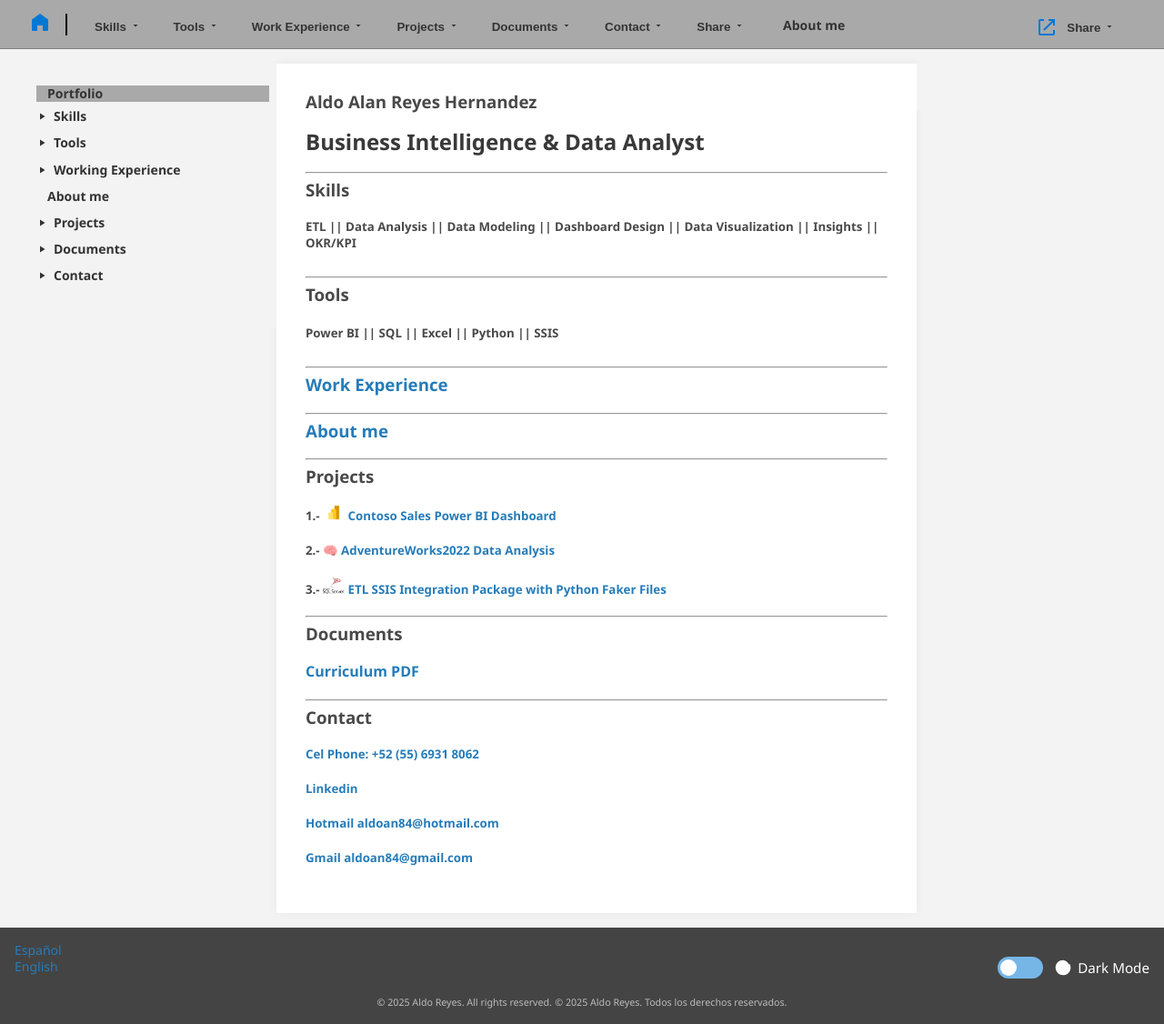
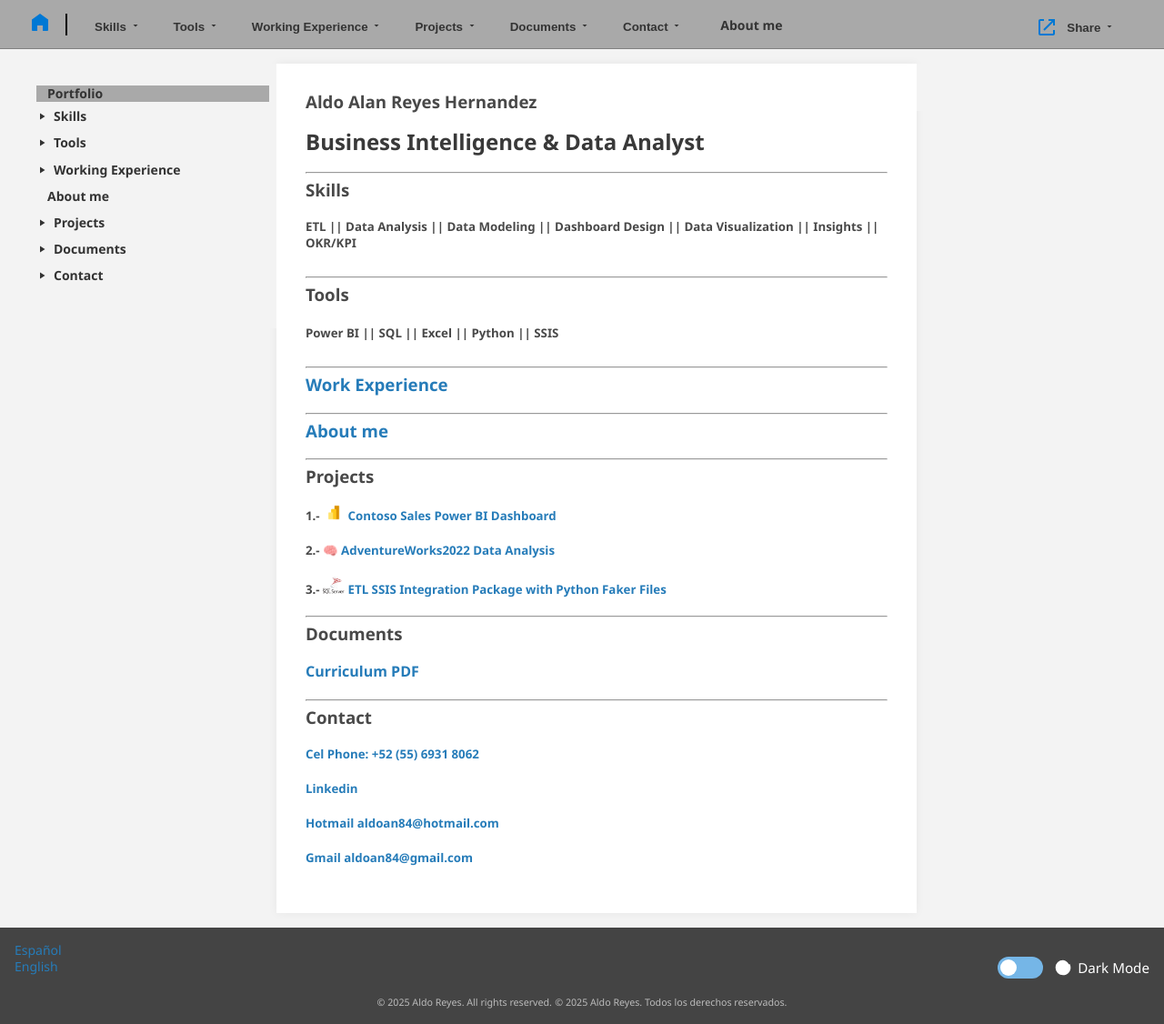
Before and after one commit to AldoReyes84/AldoReyes.github.io, a Jekyll site: the page built from README.md, in a window 1280 px wide and 1126 px high. Shown: the whole window at 91% size. Built offline with Jekyll 4.4.1, drawn with Linux system fonts in a browser that asks for light colours; our own code applies the rules of GitHub Pages for plain Markdown files.

Commit message:
working experience label

```diff
--- a/_data/textos.yml
+++ b/_data/textos.yml
@@ -11,7 +11,7 @@ es:
   share_icon: "Icono de compartir"
   skills: "Habilidades"
   tools: "Herramientas"
-  work_experience: "Experiencia laboral"
+  working_experience: "Experiencia laboral"
   about_me: "Sobre mí"
   projects: "Proyectos"
   documents: "Documentos"
@@ -31,7 +31,7 @@ en:
   share_icon: "Share icon"
   skills: "Skills"
   tools: "Tools"
-  work_experience: "Work Experience"
+  working_experience: "Working Experience"
   about_me: "About me"
   projects: "Projects"
   documents: "Documents"
--- a/_includes/header.html
+++ b/_includes/header.html
@@ -30,7 +30,7 @@
     <nav class="site-header-nav" aria-label="{{ site.data.textos[lang].main_navigation }}">
       <ul class="nav-list" role="menubar">
 
-        {% assign items = "skills,tools,work_experience,projects,documents,contact,share" | split: "," %}
+        {% assign items = "skills,tools,working_experience,projects,documents,contact" | split: "," %}
         {% for item in items %}
         <li class="nav-item dropdown" role="none">
           <button class="header-toggle" type="button"
```
